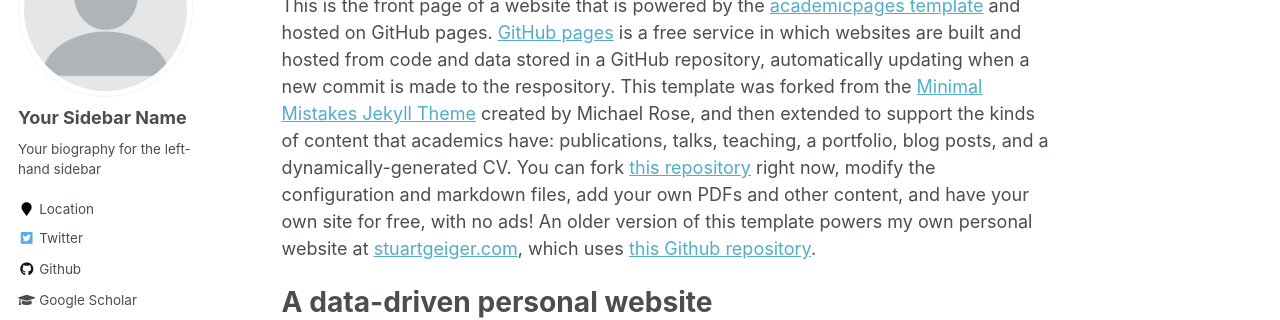
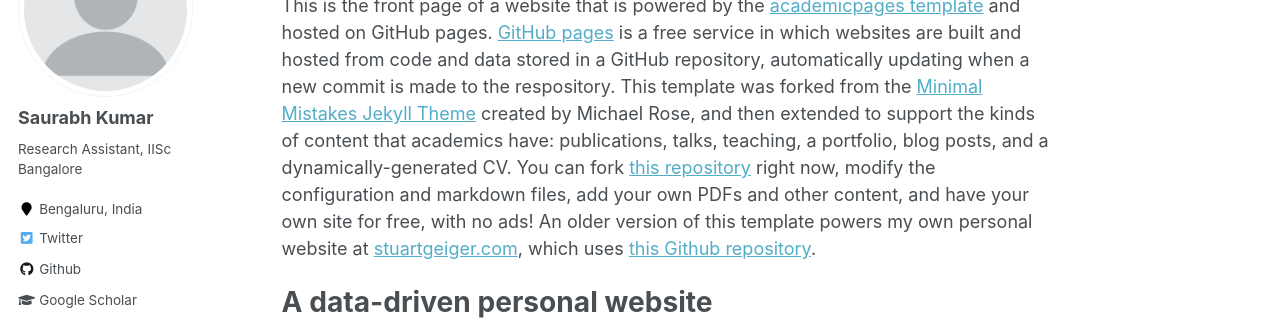
Before and after one commit to saurabhk0317/saurabhk0317.github.io, a Jekyll site: the page built from _pages/about.md, in a window 1280 px wide. Shown: the part 196-516 px from the top of the page. Built offline with Jekyll 4.4.1, drawn with Linux system fonts in a browser that asks for light colours; some web fonts are replaced.

Commit message:
Local changes

```diff
--- a/_config.yml
+++ b/_config.yml
@@ -80,10 +80,10 @@
 
 # Site Author
 author:
-  name             : "Your Sidebar Name"
+  name             : "Saurabh Kumar"
   avatar           : "profile.png"
-  bio              : "Your biography for the left-hand sidebar"
-  location         : "Location"
+  bio              : "Research Assistant, IISc Bangalore"
+  location         : "Bengaluru, India"
   employer         :
   pubmed           : "https://www.ncbi.nlm.nih.gov/pubmed/?term=john+snow"
   googlescholar    : "http://yourfullgooglescholarurl.com"
@@ -96,7 +96,7 @@
   flickr           :
   facebook         :
   foursquare       :
-  github           : "academicpages"
+  github           : "saurabhk0317"
   google_plus      :
   keybase          :
   instagram        :
```
